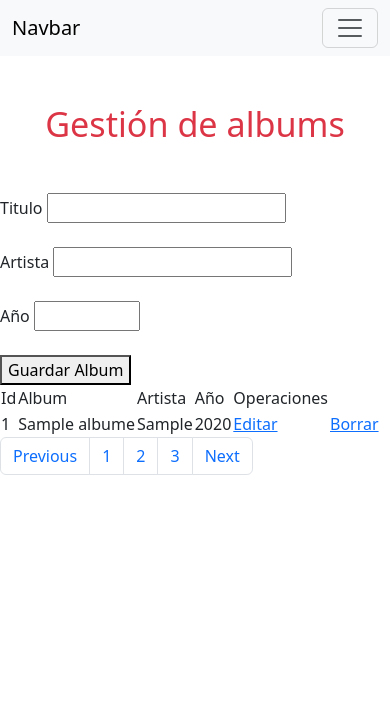
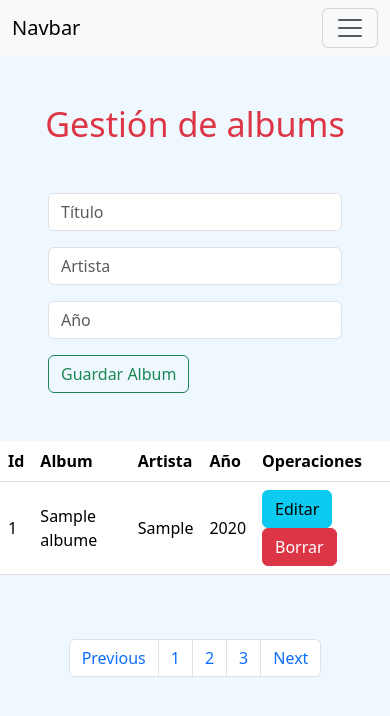
Before and after one commit to iDiv3r/POO195, a Flask app: page / in a window 390 px wide. Shown: the top 716 px of the page. Run offline with Flask 3, Linux system fonts and the light colour scheme; tables that the repository leaves empty or names only in its code hold one stand-in row (values such as "Sample post"); some libraries are stand-ins or nearby versions.

Commit message:
Práctica 13 terminada

```diff
--- /dev/null
+++ b/CRUDAlbumes/static/css/style.css
@@ -0,0 +1,3 @@
+.fondo{
+    background-color: aliceblue;
+}
--- a/CRUDAlbumes/templates/app.html
+++ b/CRUDAlbumes/templates/app.html
@@ -4,9 +4,11 @@
     <meta charset="UTF-8">
     <meta name="viewport" content="width=device-width, initial-scale=1.0">
     <link href="https://cdn.jsdelivr.net/npm/bootstrap@5.3.3/dist/css/bootstrap.min.css" rel="stylesheet" integrity="sha384-QWTKZyjpPEjISv5WaRU9OFeRpok6YctnYmDr5pNlyT2bRjXh0JMhjY6hW+ALEwIH" crossorigin="anonymous">
+    <link rel="stylesheet" href="{{url_for('static',filename='css/style.css')}}">
+    <script src="https://cdn.jsdelivr.net/npm/sweetalert2@11"></script>
     <title>Document</title>
 </head>
-<body>
+<body class="fondo">
     <nav class="navbar navbar-expand-lg bg-body-tertiary">
         <div class="container-fluid">
             <a class="navbar-brand" href="#">Navbar</a>
@@ -34,6 +36,8 @@
 
     {% endblock %}
 
+    <div class="mt-5 d-flex justify-content-center" >
+
         <nav aria-label="Page navigation example">
             <ul class="pagination">
                 <li class="page-item"><a class="page-link" href="#">Previous</a></li>
@@ -44,6 +48,8 @@
             </ul>
         </nav>
 
+    </div>
+
 
     <script src="https://cdn.jsdelivr.net/npm/bootstrap@5.3.3/dist/js/bootstrap.bundle.min.js" integrity="sha384-YvpcrYf0tY3lHB60NNkmXc5s9fDVZLESaAA55NDzOxhy9GkcIdslK1eN7N6jIeHz" crossorigin="anonymous"></script>
 </body>
--- a/CRUDAlbumes/templates/index.html
+++ b/CRUDAlbumes/templates/index.html
@@ -9,10 +9,18 @@
 
             {%   for mensaje in msg %}
 
-                <div class="alert alert-warning alert-dismissible fade show" role="alert">
+                <!-- <div class="alert alert-warning alert-dismissible fade show" role="alert">
                     <strong>{{mensaje}}</strong>
                     <button type="button" class="btn-close" data-bs-dismiss="alert" aria-label="Close"></button>
-                </div>
+                </div> -->
+
+                <script>
+                    Swal.fire({
+                        title: "Correcto",
+                        text: "Album Guardado con éxito",
+                        icon: "success"
+                    });
+                </script>
 
             {%   endfor     %}
 
@@ -23,42 +31,38 @@
     <h2 class="text-danger my-5 text-center display-4">Gestión de albums</h2>
 
     <div class="row">
-        <div class="col-md-5">
+        <div class="col-md-5 mb-5 ">
             <form action="/guardarAlbum" method="POST">
 
-                <label for="">Titulo</label>
-                <input type="text" name="txtTitulo">
+                <div class="container px-5">
+                    <div class="mb-3">
+                        <input type="text" name="txtTitulo" class="form-control" placeholder="Título">
+                    </div>
 
-                <br>
-                <br>
+                    <div class="mb-3">
+                        <input type="text" name="txtArtista" class="form-control" placeholder="Artista">
+                    </div>
 
-                <label for="">Artista</label>
-                <input type="text" name="txtArtista">
+                    <div class="mb-3">
+                        <input type="number" min="1000" max="3000" step="1" name="txtYear" class="form-control" placeholder="Año"/>
+                    </div>
 
-                <br>
-                <br>
-
-                <label for="">Año</label>
-                <input type="number" min="1000" max="3000" step="1" name="txtYear"/>
-
-                <br>
-                <br>
-
-                <button type="submit">Guardar Album</button>
+                    <button type="submit" class="btn btn-outline-success">Guardar Album</button>
+                </div>
             </form>
         </div>
-        <div class="col-md-7">
-            <table>
+
+        <div class="container col-md-5">
+            <table class="table align-middle ">
                 <thead>
                     <tr>
-                        <td> Id </td>
-                        <td > Album </td>
-                        <td> Artista </td>
-                        <td> Año </td>
-                        <td> Operaciones </td>
+                        <th scope="col">Id</th>
+                        <th scope="col">Album</th>
+                        <th scope="col">Artista</th>
+                        <th scope="col">Año</th>
+                        <th scope="col">Operaciones</th>
                     </tr>
                 </thead>
-
                 <tbody>
                     {%for album in albums%}
                         <tr>
@@ -66,9 +70,10 @@
                             <td> {{ album.1}} </td>
                             <td> {{ album.2}} </td>
                             <td> {{ album.3}} </td>
-                            <td> <a href="/editarAlbum/{{album.0}}">Editar</a> </td>
                             <td>
-                                <a  href="" class="text-primary" data-bs-toggle="modal" data-bs-target="#{{album[0]}}">
+                                <a href="/editarAlbum/{{album.0}}" class="btn btn-info">Editar</a>
+
+                                <a  href="" class="text-white btn btn-danger" data-bs-toggle="modal" data-bs-target="#{{album[0]}}">
                                     Borrar
                                 </a>
                             </td>
```
Also changed, not shown: CRUDAlbumes/templates/editar.html (+21 -20 lines), CRUDAlbumes/static/js/script.js (added). Lines whose indentation alone changed are shown as unchanged.
